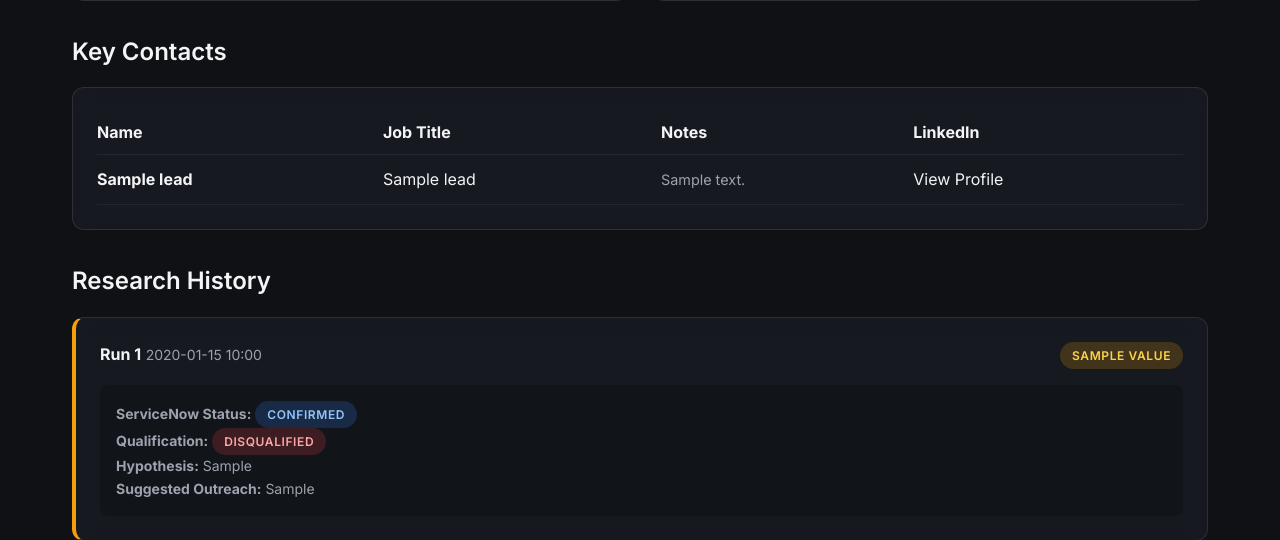
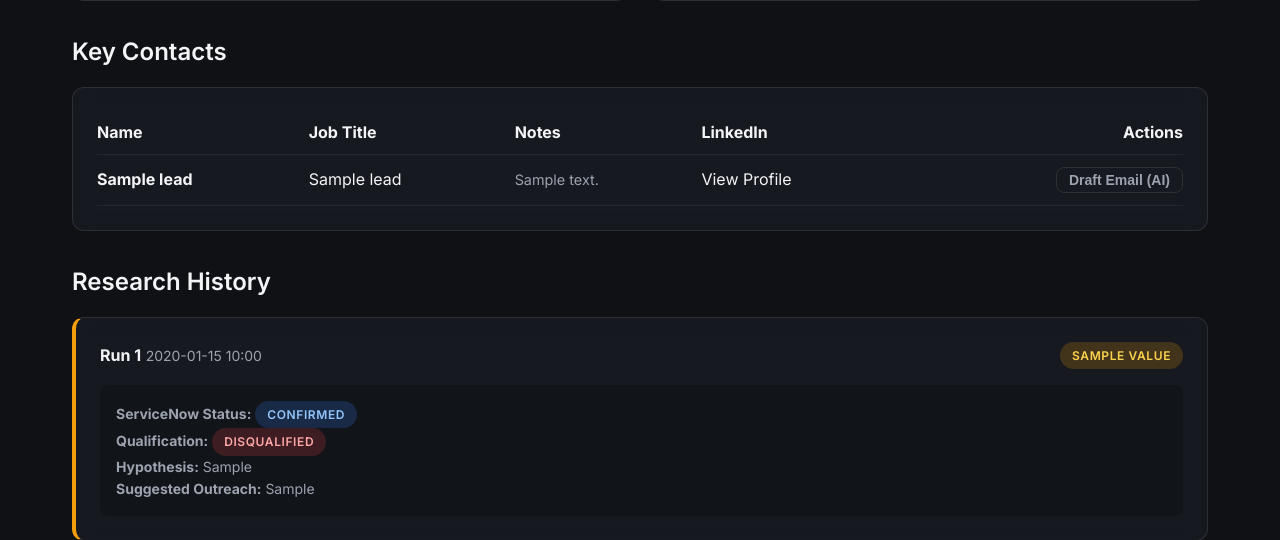
Before and after one commit to kanwarsx-prog/Halo-Leads, a FastAPI app: template app/templates/detail.html in a window 1280 px wide. Shown: the part 494-1034 px from the top of the page. Run offline with FastAPI, Linux system fonts and the light colour scheme; the template is opened without the code that fills it: most values are stand-ins (such as "Sample title", 1, 10 or a date in 2020); parts of the project's set-up code (start-up, migrations or seed data) failed here and were passed over.

Commit message:
Add AI email drafting for contact leads

```diff
--- a/app/models.py
+++ b/app/models.py
@@ -283,6 +283,7 @@ class ContactLead(Base):
     linkedin_url: Mapped[str | None] = mapped_column(String(1000))
     notes: Mapped[str | None] = mapped_column(Text)
     source_url: Mapped[str | None] = mapped_column(String(3000))
+    latest_email_draft: Mapped[str | None] = mapped_column(Text)
 
     organisation: Mapped["Organisation"] = relationship(
         back_populates="contact_leads"
--- a/app/prompts.py
+++ b/app/prompts.py
@@ -137,12 +137,34 @@ Our goal is to DISPLACE legacy ServiceNow deployments.
 Produce a rigorous, highly detailed report of your findings.
 """
 
+EMAIL_DRAFTING_PROMPT = """
+You are an elite B2B sales development representative selling HaloITSM, a modern, cost-effective replacement for legacy ITSM tools like ServiceNow.
+Your objective is to write a highly tailored, concise, and compelling cold outreach email to a specific IT leader.
+
+*** RULES FOR THE EMAIL ***
+1. Keep it incredibly concise (under 120 words). Executives are busy.
+2. Tone: Confident, professional, and peer-to-peer. Do not sound desperate or overly salesy.
+3. Tailor the message to their seniority: If they are a CIO/CTO, focus on cost savings and strategic agility. If they are an IT Director or Service Desk Manager, focus on usability, speed of implementation, and removing daily friction.
+4. Hook: Use the `Opportunity Hypothesis` and `Suggested Outreach` provided in the research context to formulate a highly personalized hook.
+5. Do NOT use generic buzzwords (e.g., "synergy", "digital transformation", "best-in-class").
+6. Call to Action (CTA): End with a low-friction, soft CTA (e.g., "Open to a brief chat?", "Is this a priority right now?", "Worth a quick conversation?").
+7. Sign off using a placeholder: [Your Name].
+
+You will be provided with:
+- Target Contact: Name and Job Title
+- Target Organisation: Name and Sector
+- Research Assessment: Key findings about their ITSM landscape and ServiceNow status.
+
+Output ONLY the email subject line and body. Do not include any meta-commentary.
+"""
+
 DEFAULT_PROMPTS = {
     "RESEARCH_INSTRUCTIONS": ("The main web-browsing agent's system prompt for deep-dive research.", RESEARCH_INSTRUCTIONS),
     "EXTRACTION_INSTRUCTIONS": ("The extraction agent's system prompt to format the deep-dive report.", EXTRACTION_INSTRUCTIONS),
     "PROSPECTING_PLAN_INSTRUCTIONS": ("The planning agent's system prompt to generate a search plan.", PROSPECTING_PLAN_INSTRUCTIONS),
     "PROSPECTING_INSTRUCTIONS": ("The web-browsing agent's system prompt for discovering new companies.", PROSPECTING_INSTRUCTIONS),
     "PROSPECTING_EXTRACTION_INSTRUCTIONS": ("The extraction agent's system prompt to format the prospecting report.", PROSPECTING_EXTRACTION_INSTRUCTIONS),
+    "EMAIL_DRAFTING_PROMPT": ("The system prompt for drafting AI outreach emails.", EMAIL_DRAFTING_PROMPT),
 }
 
 def get_prompt(db: Session, name: str) -> str:
--- a/app/static/app.js
+++ b/app/static/app.js
@@ -263,9 +263,43 @@ document.addEventListener('DOMContentLoaded', () => {
                 }
             }, 1500);
         }
-    }
+    // Draft Email Buttons
+    const draftEmailBtns = document.querySelectorAll('.draft-email-btn');
+    draftEmailBtns.forEach(btn => {
+        btn.addEventListener('click', async (e) => {
+            const orgId = e.target.dataset.orgId;
+            const contactId = e.target.dataset.contactId;
+            const row = document.getElementById(`email-draft-row-${contactId}`);
+            const textarea = document.getElementById(`email-draft-${contactId}`);
+            const spinner = row.querySelector('.draft-spinner');
+
+            row.style.display = 'table-row';
+            spinner.style.display = 'inline';
+            btn.disabled = true;
+            btn.innerText = 'Drafting...';
+
+            try {
+                const response = await fetch(`/organisations/${orgId}/contacts/${contactId}/draft-email`, {
+                    method: 'POST'
+                });
+
+                if (!response.ok) throw new Error('Failed to generate draft');
+
+                const data = await response.json();
+                textarea.value = data.draft;
+
+                showToast('Email drafted successfully', 'success');
+            } catch (error) {
+                console.error(error);
+                showToast('Error drafting email', 'error');
+            } finally {
+                spinner.style.display = 'none';
+                btn.disabled = false;
+                btn.innerText = 'Draft Email (AI)';
+            }
+        });
+    });
 });
-
 function showToast(message, type = 'success') {
     let container = document.getElementById('toast-container');
     if (!container) {
--- a/app/templates/detail.html
+++ b/app/templates/detail.html
@@ -98,6 +98,7 @@
                         <th style="padding: 0.5rem 0;">Job Title</th>
                         <th style="padding: 0.5rem 0;">Notes</th>
                         <th style="padding: 0.5rem 0;">LinkedIn</th>
+                        <th style="padding: 0.5rem 0; text-align: right;">Actions</th>
                     </tr>
                 </thead>
                 <tbody>
@@ -110,6 +111,20 @@
                             {% if lead.linkedin_url %}
                             <a href="{{ lead.linkedin_url }}" target="_blank" style="color: var(--primary);">View Profile</a>
                             {% endif %}
+                        </td>
+                        <td style="padding: 0.75rem 0; text-align: right;">
+                            <button class="btn btn-secondary text-sm draft-email-btn" data-org-id="{{ org.id }}" data-contact-id="{{ lead.id }}" style="padding: 0.25rem 0.75rem;">
+                                Draft Email (AI)
+                            </button>
+                        </td>
+                    </tr>
+                    <tr id="email-draft-row-{{ lead.id }}" style="display: {% if lead.latest_email_draft %}table-row{% else %}none{% endif %}; background: rgba(0,0,0,0.2);">
+                        <td colspan="5" style="padding: 1rem;">
+                            <div style="display: flex; justify-content: space-between; align-items: center; margin-bottom: 0.5rem;">
+                                <strong style="color: var(--accent);">AI Drafted Outreach</strong>
+                                <span class="text-sm draft-spinner" style="display: none; color: var(--warning);">Drafting...</span>
+                            </div>
+                            <textarea id="email-draft-{{ lead.id }}" class="email-draft-text" style="width: 100%; min-height: 150px; padding: 1rem; background: var(--bg-surface); border: 1px solid var(--border); border-radius: 8px; color: var(--text-primary); font-family: inherit; resize: vertical;" readonly>{{ lead.latest_email_draft or '' }}</textarea>
                         </td>
                     </tr>
                     {% endfor %}
```
Also changed, not shown: app/routes/ui.py (+41 -1 lines), migrations/versions/45922f4342e7_add_latest_email_draft_to_contactlead.py (added, +32 -0 lines).
